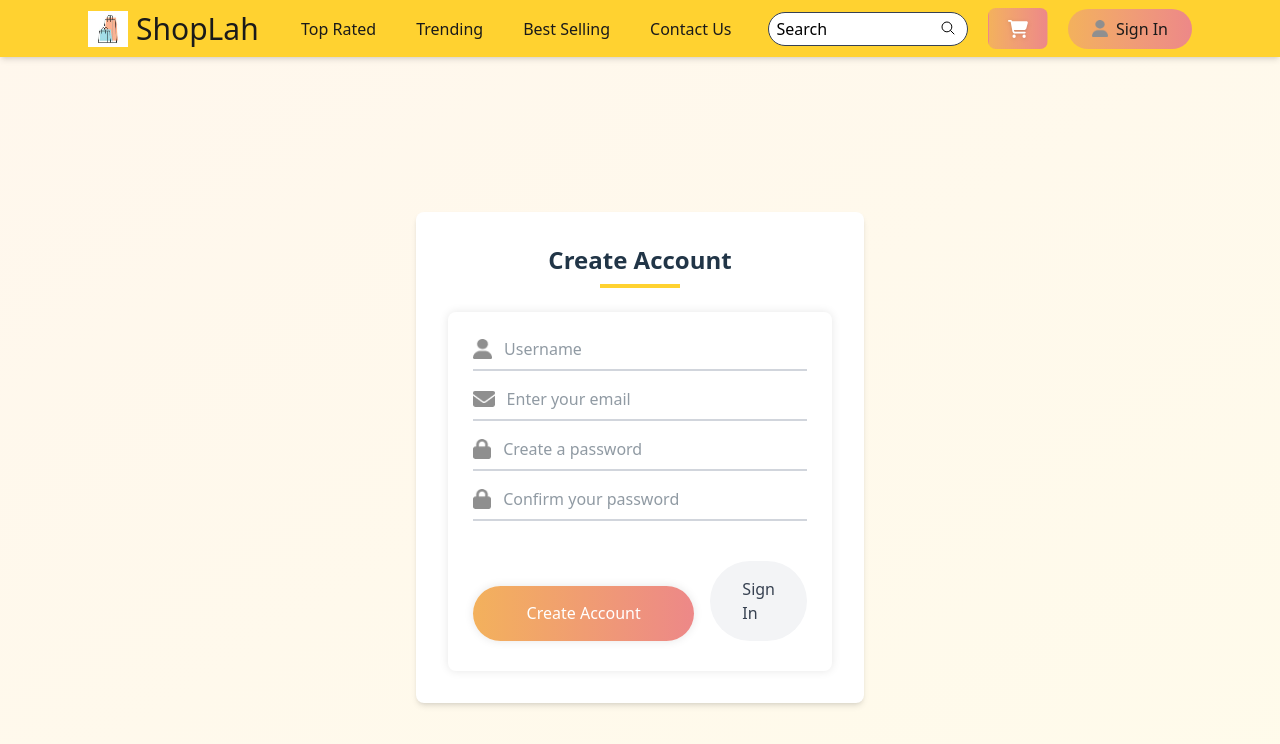
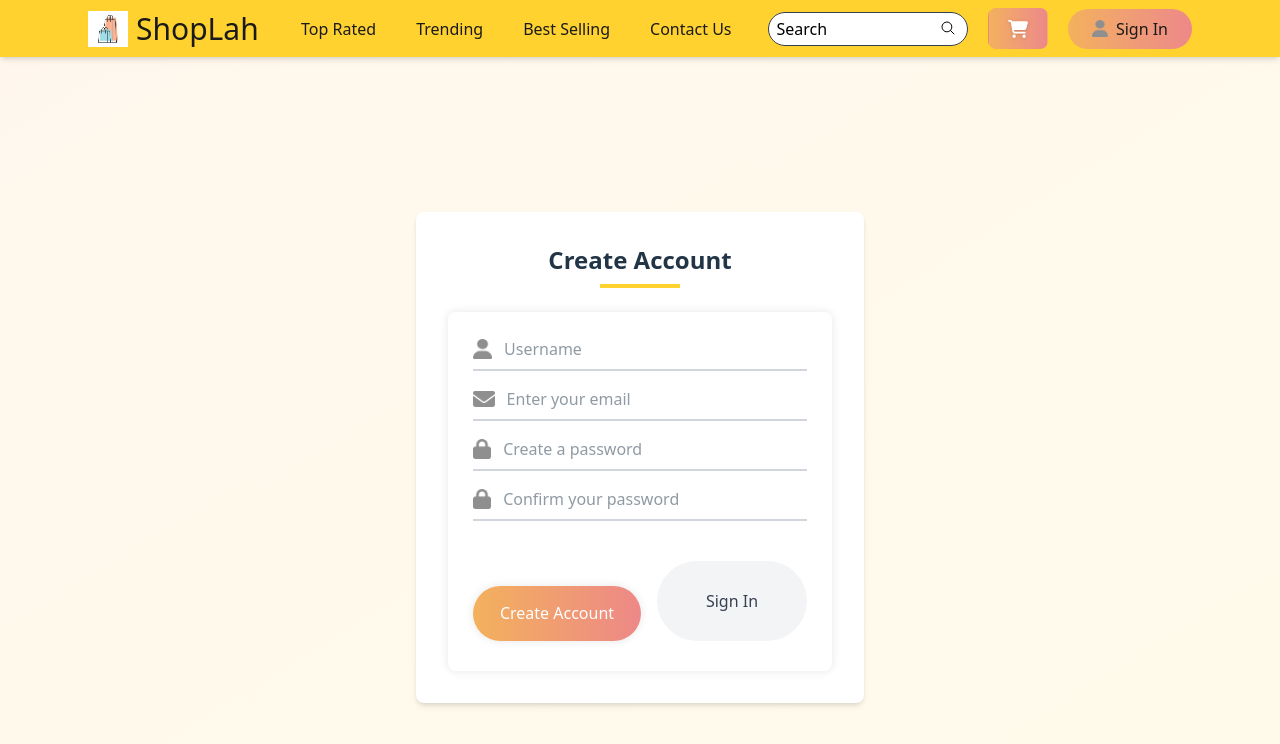
Before and after one commit to AlbertsusL/ShopLah-Orbital, a React (Vite) app: page /signup in a window 1280 px wide. Shown: the top 744 px of the page. Built offline with nearby package versions, Linux system fonts and the light colour scheme.

Commit message:
minor edits

```diff
--- a/src/components/LoginSignup/SignIn&Up.css
+++ b/src/components/LoginSignup/SignIn&Up.css
@@ -7,6 +7,7 @@
   display: flex;
   align-items: center;
   justify-content: center;
+  min-width: 150px;
 }
 
 .btn-primary:hover {
@@ -28,6 +29,7 @@
   display: flex;
   align-items: center;
   justify-content: center;
+  min-width: 150px;
 }
 
 .btn-secondary:hover {
--- a/src/components/Profile.jsx
+++ b/src/components/Profile.jsx
@@ -27,7 +27,7 @@ const Profile = () => {
   async function handleLogout() {
     try {
       await auth.signOut();
-      window.location.href = "/login";
+      window.location.href = "/";
       console.log("User logged out successfully!");
     } catch (error) {
       console.error("Error logging out:", error.message);
```
